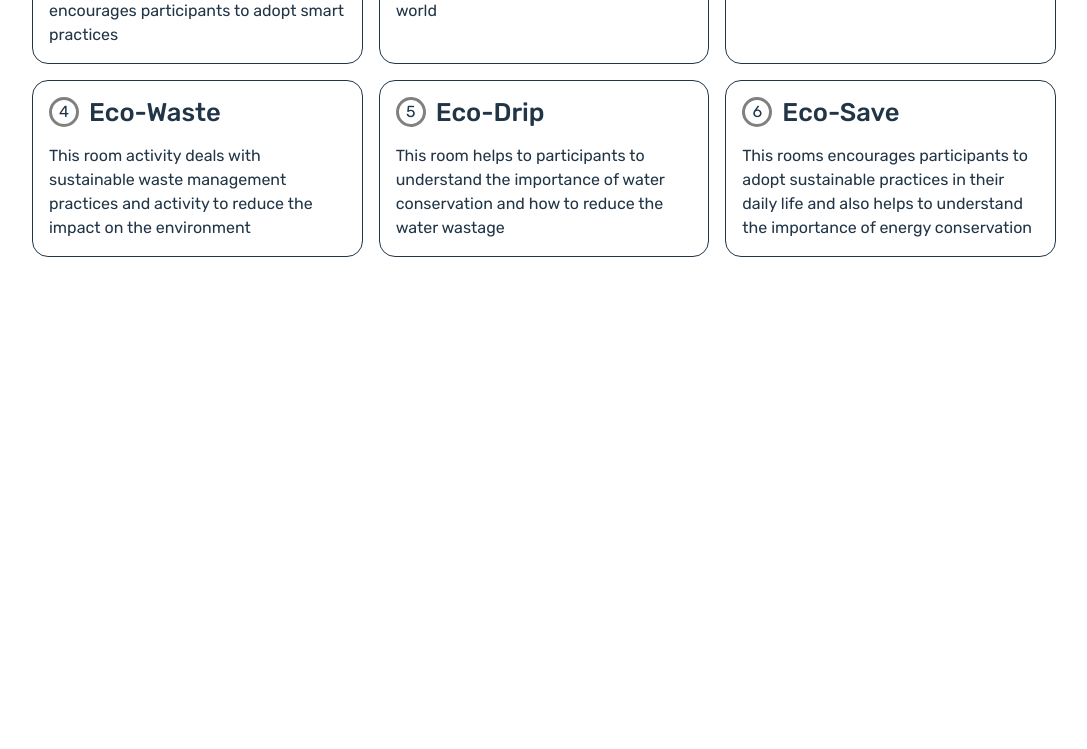
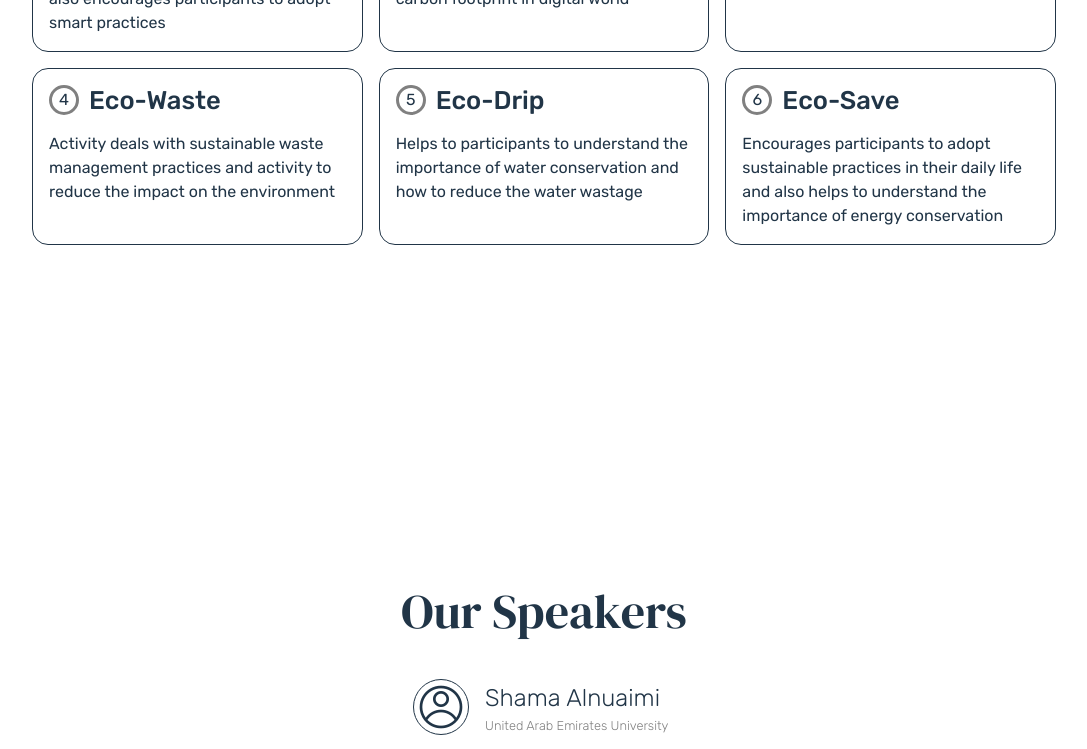
Before and after one commit to tmazitov/alreyada_hackton, a Vue app: page / in a window 1280 px wide. Shown: the part 2000-2749 px from the top of the page, without its empty margins (96-1183 px from the left). Before the commit the page ends 2400 px from the top, so only its background shows below. Built offline with nearby package versions, Linux system fonts and the light colour scheme.

Commit message:
add speakers and credentials

```diff
--- a/src/App.vue
+++ b/src/App.vue
@@ -3,6 +3,8 @@
 	<HomePage v-model:showRegForm="showRegForm"/>
 	<EventsPage/>
 	<MapPage/>
+	<SpeakersPage/>
+	<Credits/>
 </template>
 
 <script lang="ts">
@@ -10,14 +12,18 @@ import { ref } from 'vue';
 import EventsPage from './pages/EventsPage.vue';
 import HomePage from './pages/HomePage.vue'
 import MapPage from './pages/MapPage.vue'
+import SpeakersPage from './pages/SpeakersPage.vue';
 import RegistrationFormModal from './components/RegistrationFormModal.vue';
+import Credits from './components/Credits.vue';
 
 export default {
 	name: 'App',
 	components: {
+		Credits,
 		MapPage,
 		HomePage,
 		EventsPage,
+		SpeakersPage,
 		RegistrationFormModal,
 	},
 	setup() {
--- a/src/components/BaseInput.vue
+++ b/src/components/BaseInput.vue
@@ -9,8 +9,7 @@
 	</div>
 </template>
 
-<script lang="ts"
->
+<script lang="ts">
 import { computed } from 'vue';
 
 export default {
--- /dev/null
+++ b/src/components/Credits.vue
@@ -0,0 +1,72 @@
+<template>
+<div class="credits">
+	<div class="content">
+		<div class="name">Designed by Timur Mazitov 2024</div>
+		<div class="purpose">For Al Reyada Sustainability and Culture Seminar 2024</div>
+		<div class="earth">
+			<span class="iconify" data-icon="fluent:earth-48-regular" data-width="64" data-height="64"></span>
+		</div>
+	</div>
+</div>
+</template>
+
+<script lang="ts">
+export default {
+	name: 'Credits',
+}
+</script>
+
+<style scoped>
+.credits{
+	background: #363836;
+	color: var(--font-color);
+	height: 96px;
+	position: relative;
+}
+
+.earth{
+	position: absolute;
+	top: 16px;
+	right: 15%;
+	width: fit-content;
+	height: fit-content;
+	display: flex;
+	align-items: center;
+	color: var(--primary);
+	animation: spin 15s linear infinite;
+}
+
+@keyframes spin {
+	from {
+		transform: rotate(0deg);
+	}
+	to {
+		transform: rotate(360deg);
+	}
+}
+
+@media (max-width: 450px) {
+	.earth{
+		right: 16px;
+	}
+}
+
+.content{
+	display: flex;
+	flex-direction: column;
+	gap: 4px;
+	height: 100%;
+	padding-bottom: 0;
+}
+
+.name{
+	font-size: 0.9em;
+	font-weight: 600;
+}
+
+.purpose{
+	font-size: 0.6em;
+}
+
+
+</style>
--- a/src/data/rooms.ts
+++ b/src/data/rooms.ts
@@ -1,26 +1,26 @@
 export default [
 	{
 		"name" : "Eco-Move",
-		"description" : "This room activity deals with sustainable activity regarding mobility/transportation and also encourages participants to adopt smart practices"
+		"description" : "Activity deals with sustainable activity regarding mobility/transportation and also encourages participants to adopt smart practices"
 	},
 	{
 		"name" : "Eco-Inbox",
-		"description" : "This room tries to imparts the idea about digital sustainability and how to reduce the carbon footprint in digital world"
+		"description" : "Tries to imparts the idea about digital sustainability and how to reduce the carbon footprint in digital world"
 	},
 	{
 		"name" : "Eco-Bite",
-		"description" : "The Eco-Waste room aims to raise awareness about the importance of waste segregation."
+		"description" : "Aims to raise awareness about the importance of waste segregation."
 	},
 	{
 		"name" : "Eco-Waste",
-		"description" : "This room activity deals with sustainable waste management practices and activity to reduce the impact on the environment"
+		"description" : "Activity deals with sustainable waste management practices and activity to reduce the impact on the environment"
 	},
 	{
 		"name" : "Eco-Drip",
-		"description" : "This room helps to participants to understand the importance of water conservation and how to reduce the water wastage"
+		"description" : "Helps to participants to understand the importance of water conservation and how to reduce the water wastage"
 	},
 	{
 		"name" : "Eco-Save",
-		"description" : "This rooms encourages participants to adopt sustainable practices in their daily life and also helps to understand the importance of energy conservation"
+		"description" : "Encourages participants to adopt sustainable practices in their daily life and also helps to understand the importance of energy conservation"
 	},
 ]
--- a/src/pages/HomePage.vue
+++ b/src/pages/HomePage.vue
@@ -5,6 +5,9 @@
 				<div class="event-name">
 					<div>{{`Eco`}}</div>
 					<div>{{`Scape`}}</div>
+				</div>
+				<div class="event-description" style="font-size: 1.4em;">
+					Welcome to the Al Reyada Event!
 				</div>
 				<div class="event-description">
 					Our Educational Escape Room presents a series of THOUGHTFUL challenges dedicated to
--- a/src/pages/MapPage.vue
+++ b/src/pages/MapPage.vue
@@ -83,7 +83,7 @@ export default {
 	width: 100%;
 	height: 100%;
 	max-height: 250px;
-	min-width: 200px;
+	min-width: 220px;
 	display: flex;
 	flex-direction: column;
 	border: 1px solid var(--font-color);
--- /dev/null
+++ b/src/pages/SpeakersPage.vue
@@ -0,0 +1,114 @@
+<template>
+	<div class="page">
+		<div class="content">
+			<div class="content-header">Our Speakers</div>
+			<div class="speakers-container">
+				<div class="speaker" v-for="speaker in speakers" :key="speaker.name">
+					<div class="speaker__photo">
+						<van-icon name="user-circle-o" size="3em"/>
+					</div>
+					<div class="speaker__info">
+						<div class="speaker__name">
+							{{ speaker.name }}
+						</div>
+						<div class="speaker__university">
+							{{ speaker.edu }}
+						</div>
+					</div>
+				</div>
+			</div>
+		</div>
+	</div>
+</template>
+
+<script lang="ts">
+
+type Speaker = {
+	name: string;
+	edu: string;
+}
+
+export default {
+	name : "SpeakersPage",
+	setup(){
+		const speakers:Array<Speaker> = [
+			{name: "Shama Alnuaimi", edu: "United Arab Emirates University"},
+			{name: "Asma Alnaqbi", edu: "Khalifa University"},
+			{name: "Maitha Alameri", edu: "Zayed University"},
+			{name: "Hamda Almenhali", edu: "Zayed University"},
+			{name: "Nimesh Kunwar", edu: "42 Abu Dhabi"},
+		]
+
+		return {
+			speakers
+		}
+	}
+}
+</script>
+
+<style scoped>
+.content{
+	padding: 10%;
+	gap: 32px;
+
+}
+
+@media (min-width: 450px) {
+	.content{
+		align-items: center;
+	}
+	.speaker:hover > .speaker__info > .speaker__name {
+		color: var(--primary);
+	}
+}
+
+.speaker{
+	width: 100%;
+	display: flex;
+	flex-direction: row;
+	gap: 16px;
+	align-items: center;
+
+}
+
+.speaker__name{
+	font-size: 1.5em;
+	font-weight: 300;
+	cursor: pointer;
+	transition: color 0.3s;
+}
+.speakers-container{
+	width: fit-content;
+	display: flex;
+	flex-direction: column;
+	gap: 16px;
+	justify-content: center;
+}
+
+.speaker__photo{
+	width: 3.4em;
+	height: 3.4em;
+	border-radius: 50%;
+	background: var(--background);
+	display: flex;
+	justify-content: center;
+	align-items: center;
+	border: 1.5px solid var(--font-color);
+	transition: border-color 0.3s;
+}
+
+.speaker__university{
+	font-size: 0.8em;
+	font-weight: 300;
+	color: gray
+}
+
+.speaker:hover > .speaker__photo{
+	border: 1.5px solid var(--primary);
+}
+
+.speaker__info{
+	display: flex;
+	flex-direction: column;
+}
+</style>
--- a/src/style.css
+++ b/src/style.css
@@ -63,7 +63,7 @@ body {
 		transform: translateX(0);
 	}
 	100% {
-		transform: translateX(-100%);
+		transform: translateX(calc(-100% + 100vw));
 	}
 }
 
@@ -90,7 +90,11 @@ body {
 
 @media (max-width: 450px) {
 	.content {
-		padding-left: 25px;
-		padding-right: 25px;
+		padding-left: 16px;
+		padding-right: 16px;
+	}
+
+	.content > * {
+		width : fit-content;
 	}
 }
```
